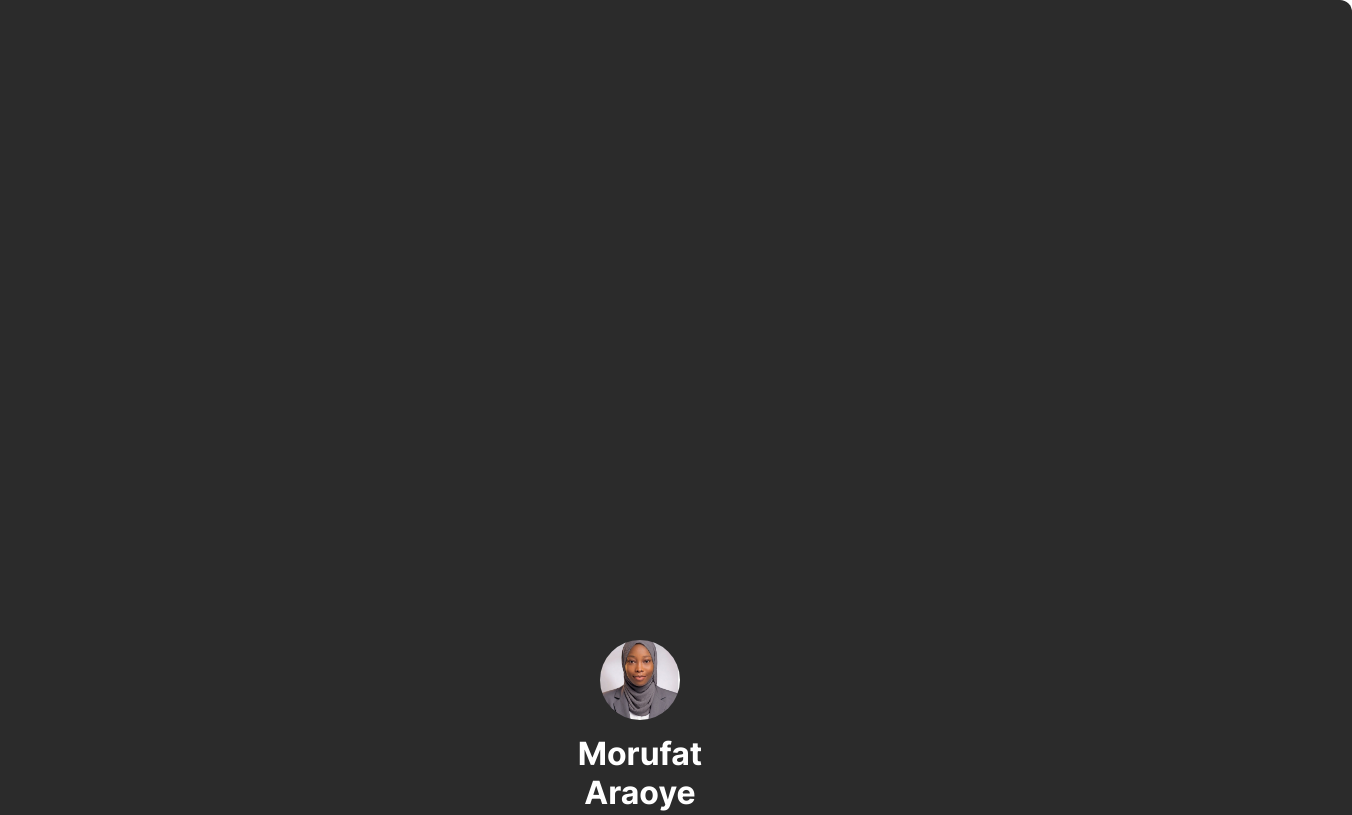
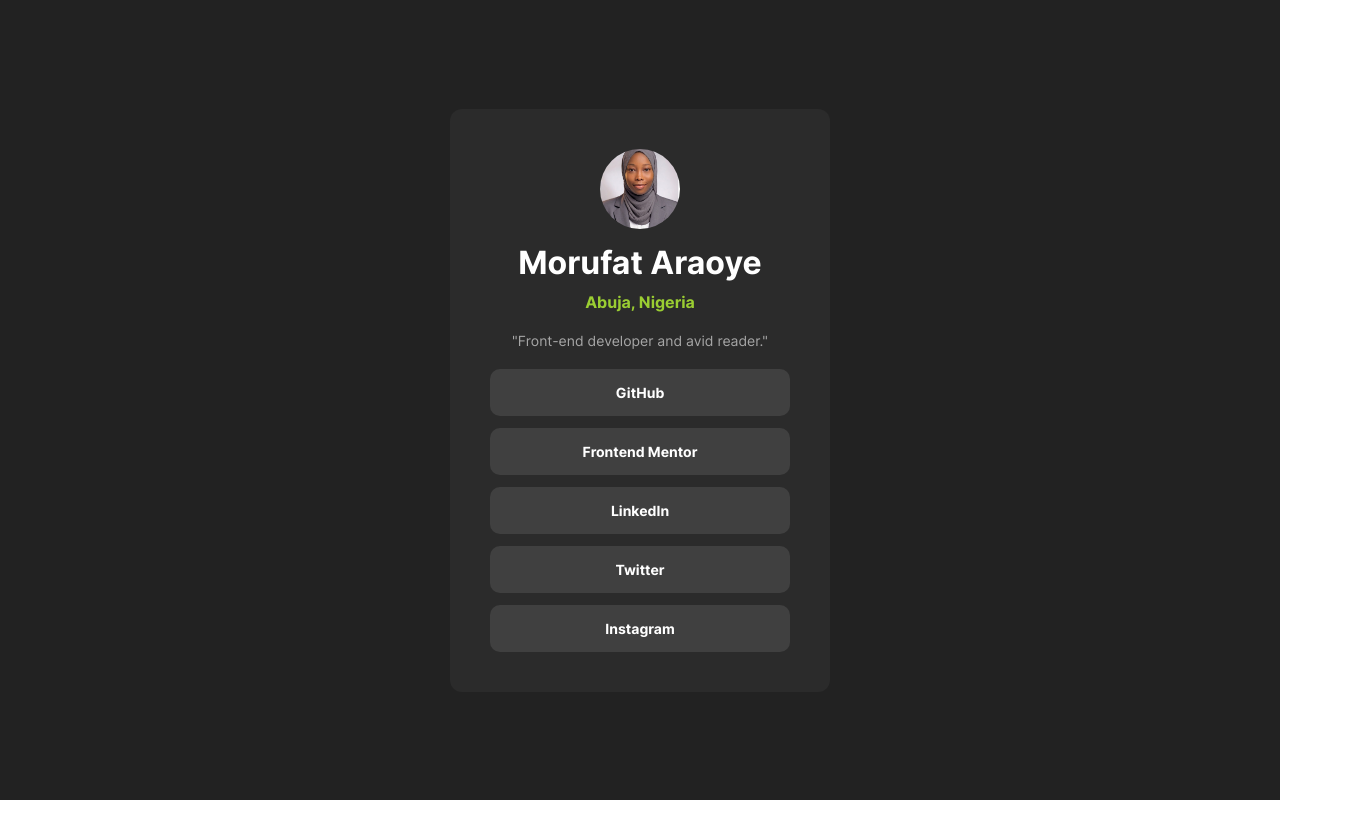
Before and after one commit to morufataraoye/Social-links, a plain HTML site: page index.html in a window 1280 px wide. Shown: the top 815 px of the page, 1352 px wide, since content can reach past the window. Drawn offline with Linux system fonts and the light colour scheme.

```diff
--- a/style.css
+++ b/style.css
@@ -16,7 +16,7 @@
 }
 .card{
     background-color: hsl(0, 0%, 17%);
-    padding: 40rem;
+    padding: 2.5rem;
     border-radius: 12px;
     text-align: center;
     width: 300px;
```
